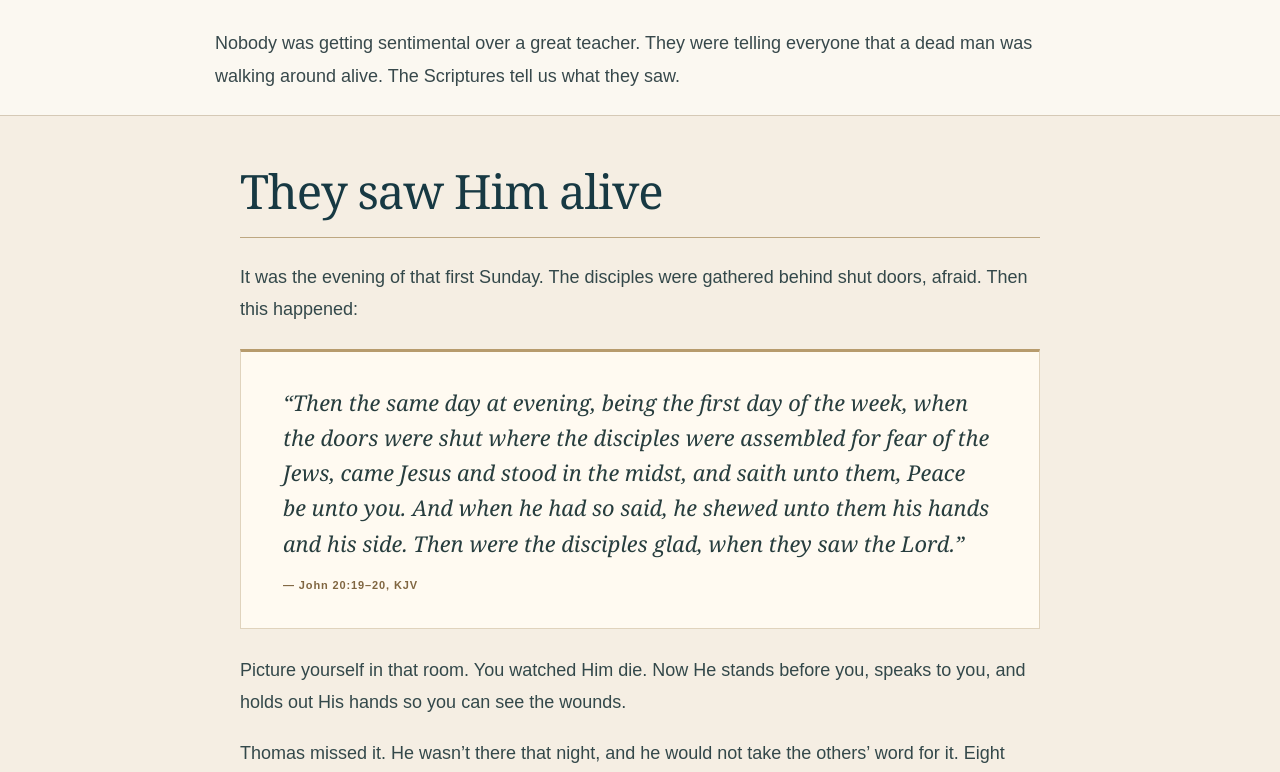
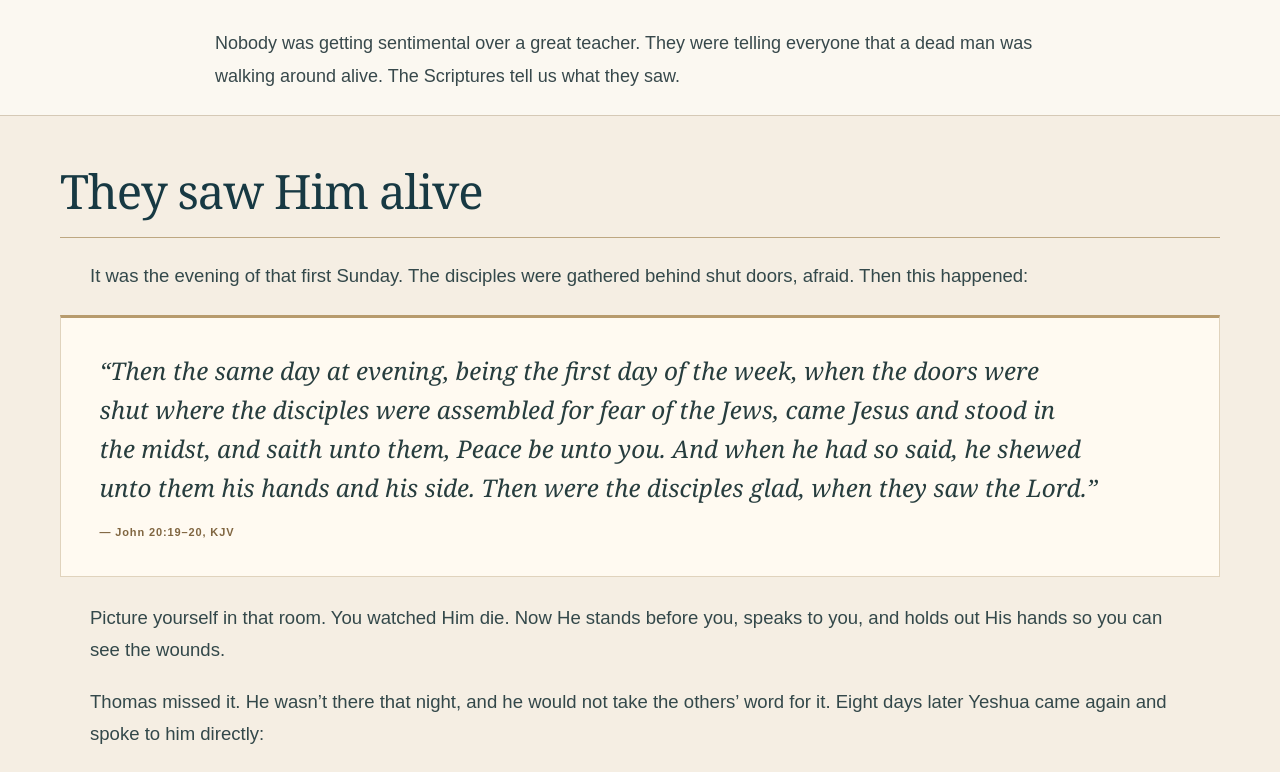
Before and after one commit to desukara/yeshua-roots, a Next.js app: page /start-here in a window 1280 px wide. Shown: the part 2615-3387 px from the top of the page. Built offline with nearby package versions, Linux system fonts and the light colour scheme.

Commit message:
Expand resurrection testimony to a wide desktop editorial layout with reduced side gutters

```diff
--- a/app/start-here/start-here.css
+++ b/app/start-here/start-here.css
@@ -213,3 +213,21 @@
  .sh-testimony>blockquote{margin-left:auto!important;margin-right:auto!important}
  .sh-scene{background-position:center center}
 }
+
+/* Wide-screen testimony reading: use the available desktop canvas. */
+@media(min-width:901px){
+ .sh-testimony{padding:48px clamp(28px,4vw,68px)!important}
+ .sh-testimony__heading,.sh-testimony>p,.sh-testimony>blockquote{
+   width:min(100%,1160px)!important;
+   max-width:1160px!important;
+   margin-left:auto!important;margin-right:auto!important;
+ }
+ .sh-testimony__heading{margin-bottom:22px!important}
+ .sh-testimony>p{font-size:clamp(18px,1.45vw,20px)!important;line-height:1.75!important;max-width:1100px!important}
+ .sh-testimony>blockquote{padding:34px clamp(30px,3vw,48px)!important;font-size:clamp(21px,1.9vw,27px)!important;line-height:1.6!important}
+ .sh-testimony-break{padding-left:clamp(28px,4vw,68px);padding-right:clamp(28px,4vw,68px)}
+ .sh-testimony-break__image{width:min(100%,1220px)}
+}
+@media(min-width:901px) and (max-width:1150px){
+ .sh-testimony__heading,.sh-testimony>p,.sh-testimony>blockquote{width:100%!important;max-width:100%!important}
+}
```
